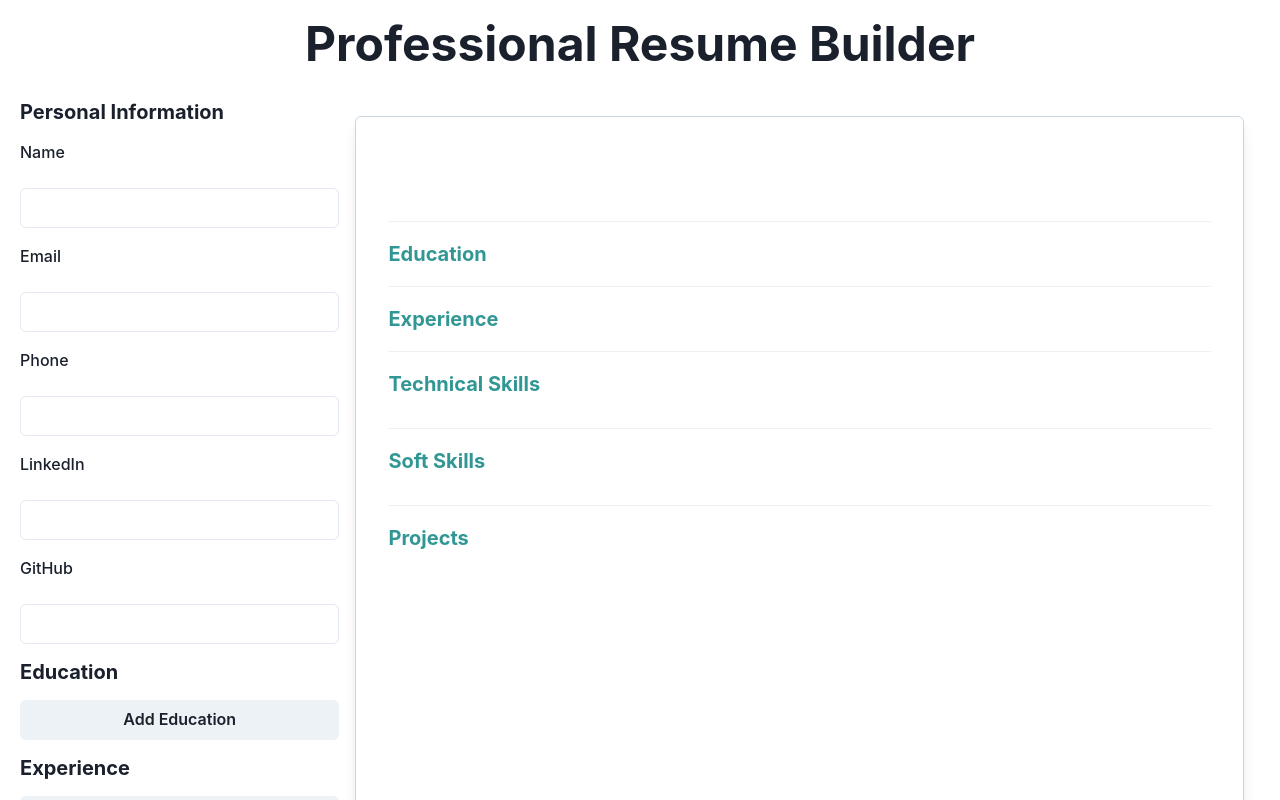
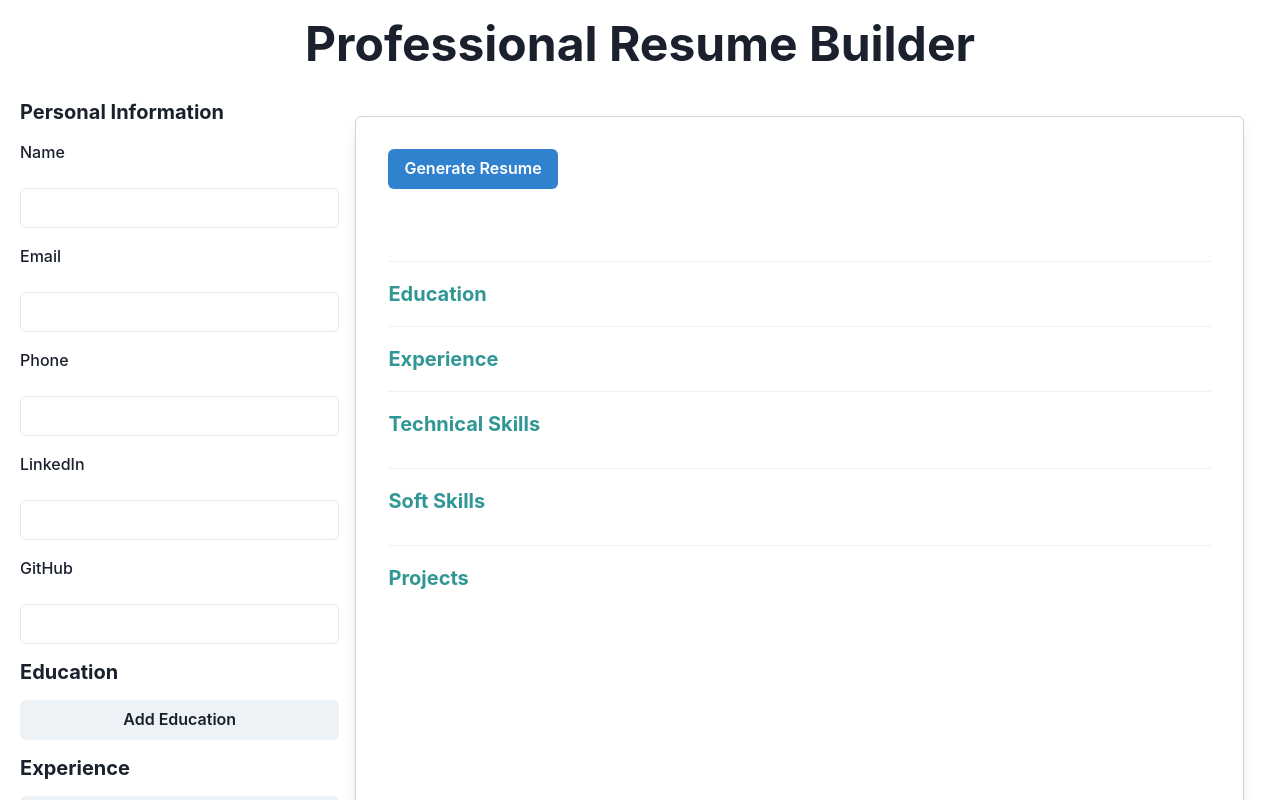
Before and after one commit to Akashgupta857/carbon-neutral-coders_022, a React (Vite) app: page /resumebuilding in a window 1280 px wide. Shown: the top 800 px of the page. Built offline with nearby package versions, Linux system fonts and the light colour scheme.

Commit message:
added few changes

```diff
--- a/package.json
+++ b/package.json
@@ -14,6 +14,7 @@
     "@emotion/react": "^11.13.3",
     "@emotion/styled": "^11.13.0",
     "aos": "^2.3.4",
+    "axios": "^1.7.7",
     "framer-motion": "^11.9.0",
     "react": "^18.3.1",
     "react-dom": "^18.3.1",
--- a/src/components/Preview.jsx
+++ b/src/components/Preview.jsx
@@ -1,8 +1,8 @@
 import React from 'react';
-import { Box, Heading, Text, Stack, Divider, List, ListItem, Badge, Icon } from '@chakra-ui/react';
+import { Box, Heading, Text, Stack, Divider, List, ListItem, Badge, Icon, Button } from '@chakra-ui/react';
 import { FaLinkedin, FaGithub } from 'react-icons/fa';
 
-const Preview = ({ resumeData }) => {
+const Preview = ({ resumeData , generateresume}) => {
   const { personalInfo, education, experience, technicalSkills, softSkills, projects } = resumeData;
 
   return (
@@ -17,6 +17,7 @@ const Preview = ({ resumeData }) => {
       bg="white"
       maxW="container.xl" // Set max width to a container size
     >
+      <Button colorScheme='blue' onClick={generateresume}>Generate Resume</Button>
       <Stack spacing={5}>
         {/* Personal Info Section */}
         <Stack spacing={1}>
--- a/src/components/Resumebuilding.jsx
+++ b/src/components/Resumebuilding.jsx
@@ -3,6 +3,8 @@ import { ChakraProvider, Container, Flex } from "@chakra-ui/react";
 import Header from "./Header";
 import ResumeForm from "./ResumeForm";
 import Preview from "./Preview";
+import axios from "axios";
+import { useNavigate } from "react-router-dom";
 
 const Resumebuilding = () => {
   const [resumeData, setResumeData] = useState({
@@ -13,11 +15,41 @@ const Resumebuilding = () => {
     softSkills: [],
     projects: [],
   });
-
+  const navigate = useNavigate()
   const updateResumeData = (section, data) => {
     setResumeData((prevData) => ({ ...prevData, [section]: data }));
   };
-
+  const generateresume = ()=>{
+    if(resumeData.education.length == 0){
+      alert("Education is missing")
+      return
+    }
+    if(resumeData.technicalSkills.length == 0){
+      alert("Skills is missing")
+      return
+    }
+    if(resumeData.softSkills.length == 0){
+      alert("Soft skills are missing")
+      return
+    }
+    if(resumeData.projects.length == 0){
+      alert("Projects are missing")
+      return
+    }
+    console.log(resumeData);
+    axios.delete("https://resumebuilder-3edd6-default-rtdb.firebaseio.com/resumedata.json")
+    .then((val) =>{
+      return axios.post("https://resumebuilder-3edd6-default-rtdb.firebaseio.com/resumedata.json", resumeData)
+    })
+    .then((val) =>{
+      console.log(val);
+      alert("resume generated")
+      navigate("/template")
+    })
+    .catch((err) =>{
+      console.log(err);
+    })
+  }
   return (
     <ChakraProvider>
       <Container maxW="container" p={5}>
@@ -27,7 +59,9 @@ const Resumebuilding = () => {
             resumeData={resumeData}
             updateResumeData={updateResumeData}
           />
-          <Preview resumeData={resumeData} />
+          <Preview resumeData={resumeData}
+          generateresume={generateresume}
+          />
         </Flex>
       </Container>
     </ChakraProvider>
```
Also changed, not shown: 1 other file (tests, documents, lock files or other folders).
